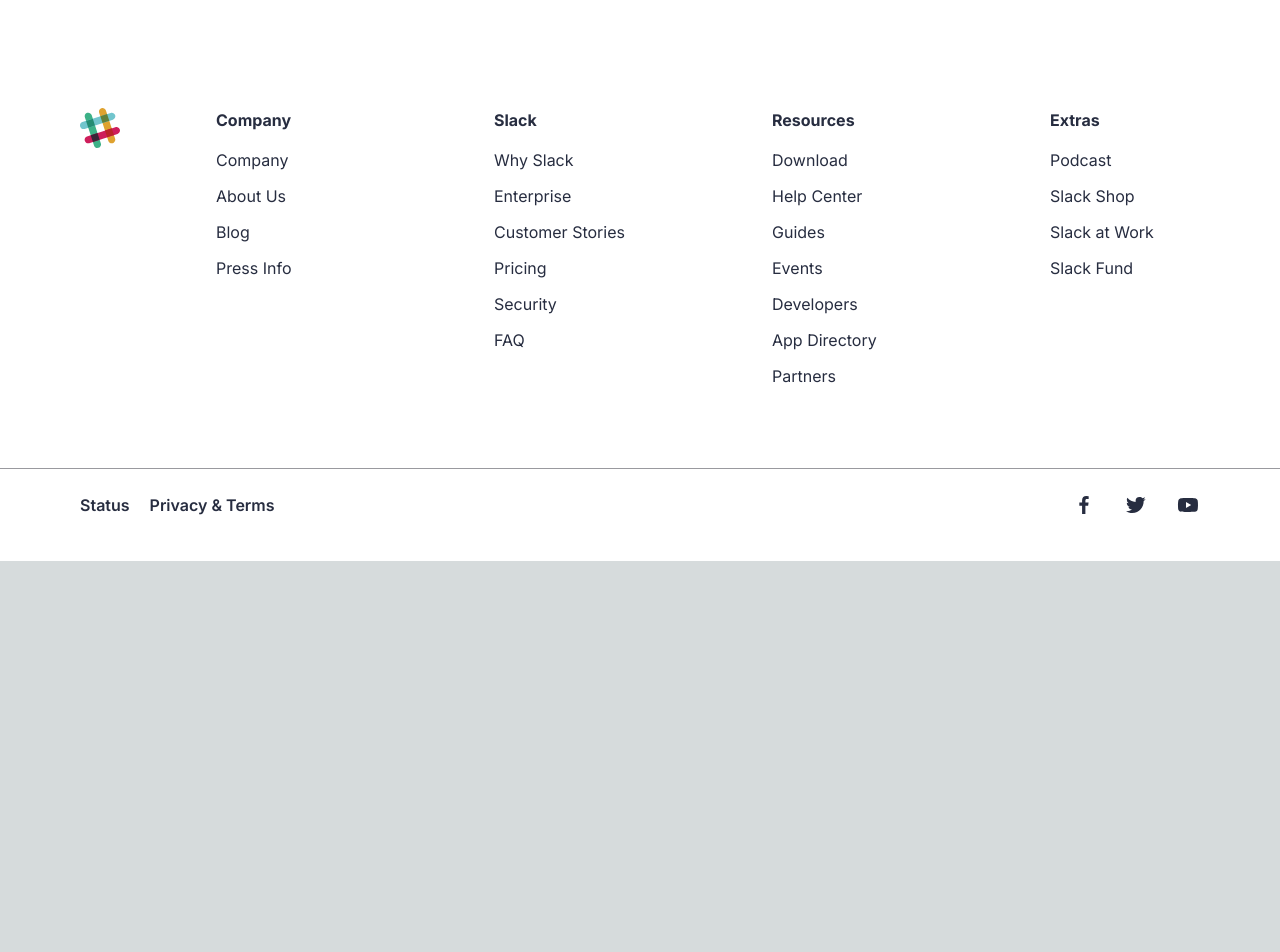
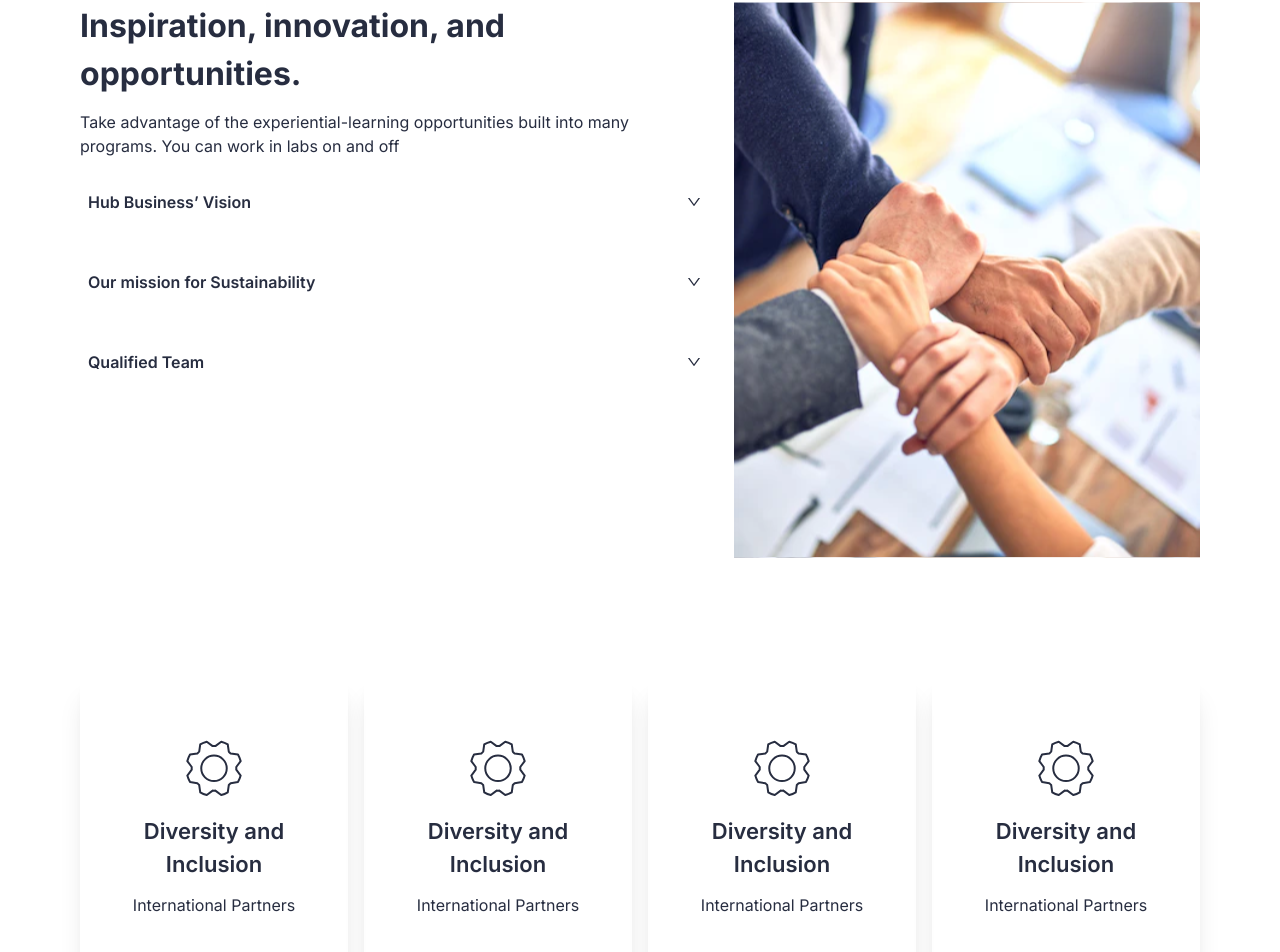
Before and after one commit to Andreyhuey/social-tract, a Next.js app: page /about in a window 1280 px wide. Shown: the part 1519-2471 px from the top of the page. Before the commit the page ends 2080 px from the top, so only its background shows below. Built offline with nearby package versions, Linux system fonts and the light colour scheme.

Commit message:
info component completed

```diff
--- a/src/components/About/HeaderThree.tsx
+++ b/src/components/About/HeaderThree.tsx
@@ -13,8 +13,8 @@
 
 const HeaderThree = () => {
   return (
-    <div className="container text-primary overflow-hidden">
-      <div className="py-4">
+    <div className="container text-primary overflow-hidden md:py-16 py-8">
+      <div className="md:py-4">
         <p className="h1">About</p>
         <p className="py-3">
           unleashing our client’s potential by maximizing the innovation.
--- a/src/components/About/Info.tsx
+++ b/src/components/About/Info.tsx
@@ -1,9 +1,101 @@
+"use client";
+
 import React from "react";
+import infoImage from "../../assets/info-image.svg";
+import Image from "next/image";
+import { AiOutlineDown } from "react-icons/ai";
+import {
+  Accordion,
+  AccordionItem,
+  AccordionItemHeading,
+  AccordionItemButton,
+  AccordionItemPanel,
+} from "react-accessible-accordion";
+import frame from "../../assets/Frame.svg";
 
 const Info = () => {
   return (
-    <div>
-      <></>
+    <div className="container text-primary py-16">
+      <div className="flex flex-col md:flex-row justify-between gap-3 py-16">
+        <div className="w-full flex flex-col gap-4 items-start pb-8 md:py-0">
+          <div className="md:max-w-[550px]">
+            <p className="h3 ">Inspiration, innovation, and opportunities.</p>
+            <p className="pt-3">
+              Take advantage of the experiential-learning opportunities built
+              into many programs. You can work in labs on and off{" "}
+            </p>
+          </div>
+          <div className="md:max-w-[630px] w-full">
+            <Accordion allowZeroExpanded={true} className="flex flex-col gap-6">
+              <AccordionItem className="">
+                <AccordionItemHeading>
+                  <AccordionItemButton
+                    className={` flex items-center justify-between gap-1 w-full foc  py-4 px-2 font-semibold focus:bg-[#3D42B0] focus:text-white rounded  `}
+                  >
+                    Hub Business’ Vision
+                    <AiOutlineDown />
+                  </AccordionItemButton>
+                </AccordionItemHeading>
+                <AccordionItemPanel className="p-2">
+                  Take advantage of the experiential-learning opportunities
+                  built into many programs. You can work in labs on and off
+                </AccordionItemPanel>
+              </AccordionItem>
+              {/*  */}
+              <AccordionItem className="">
+                <AccordionItemHeading>
+                  <AccordionItemButton className="flex items-center justify-between gap-1 w-full bg-[#fff] py-4 px-2 font-semibold focus:bg-[#3D42B0] focus:text-white rounded">
+                    Our mission for Sustainability
+                    <AiOutlineDown />
+                  </AccordionItemButton>
+                </AccordionItemHeading>
+                <AccordionItemPanel className="p-2">
+                  Take advantage of the experiential-learning opportunities
+                  built into many programs. You can work in labs on and off
+                </AccordionItemPanel>
+              </AccordionItem>
+              {/*  */}
+              <AccordionItem className="">
+                <AccordionItemHeading>
+                  <AccordionItemButton className="flex items-center justify-between gap-1 w-full bg-[#fff] py-4 px-2 font-semibold focus:bg-[#3D42B0] focus:text-white rounded">
+                    Qualified Team
+                    <AiOutlineDown />
+                  </AccordionItemButton>
+                </AccordionItemHeading>
+                <AccordionItemPanel className="p-2">
+                  Take advantage of the experiential-learning opportunities
+                  built into many programs. You can work in labs on and off
+                </AccordionItemPanel>
+              </AccordionItem>
+            </Accordion>
+          </div>
+        </div>
+        <Image src={infoImage} alt="information image" />
+      </div>
+      <div className="py-14">
+        <div className="flex flex-col md:flex-row items-center justify-between gap-4">
+          <div className="flex flex-col items-center justify-center gap-3 text-center shadow-xl px-4 py-14">
+            <Image src={frame} alt="frame" />
+            <p className="h5">Diversity and Inclusion</p>
+            <p>International Partners</p>
+          </div>
+          <div className="flex flex-col items-center justify-center gap-3 text-center shadow-xl px-4 py-14">
+            <Image src={frame} alt="frame" />
+            <p className="h5">Diversity and Inclusion</p>
+            <p>International Partners</p>
+          </div>
+          <div className="flex flex-col items-center justify-center gap-3 text-center shadow-xl px-4 py-14">
+            <Image src={frame} alt="frame" />
+            <p className="h5">Diversity and Inclusion</p>
+            <p>International Partners</p>
+          </div>
+          <div className="flex flex-col items-center justify-center gap-3 text-center shadow-xl px-4 py-14">
+            <Image src={frame} alt="frame" />
+            <p className="h5">Diversity and Inclusion</p>
+            <p>International Partners</p>
+          </div>
+        </div>
+      </div>
     </div>
   );
 };
--- a/src/components/Navbar.tsx
+++ b/src/components/Navbar.tsx
@@ -51,19 +51,19 @@
           </Link>
           {nav ? (
             <TfiClose
-              className="text-[30px] cursor-pointer"
+              className="text-[28px] cursor-pointer"
               onClick={handleNav}
             />
           ) : (
             <FiMenu
-              className="text-[30px] cursor-pointer"
+              className="text-[28px] cursor-pointer"
               onClick={handleNav}
             />
           )}
         </div>
-        <div className="w-full">
+        <div className="w-screen">
           {nav ? (
-            <div className="absolute w-full p-4 cursor-pointer bg-white flex items-center justify-center">
+            <div className="absolute w-screen h-screen px-4 py-24 cursor-pointer bg-white flex items-start justify-center">
               <ul className="flex flex-col items-center justify-center gap-8">
                 <li className="cursor-pointer">
                   <Link href="why-slack">Why Slack?</Link>
```
Also changed, not shown: src/assets/Frame.svg (added), src/assets/info-image.svg (added).
